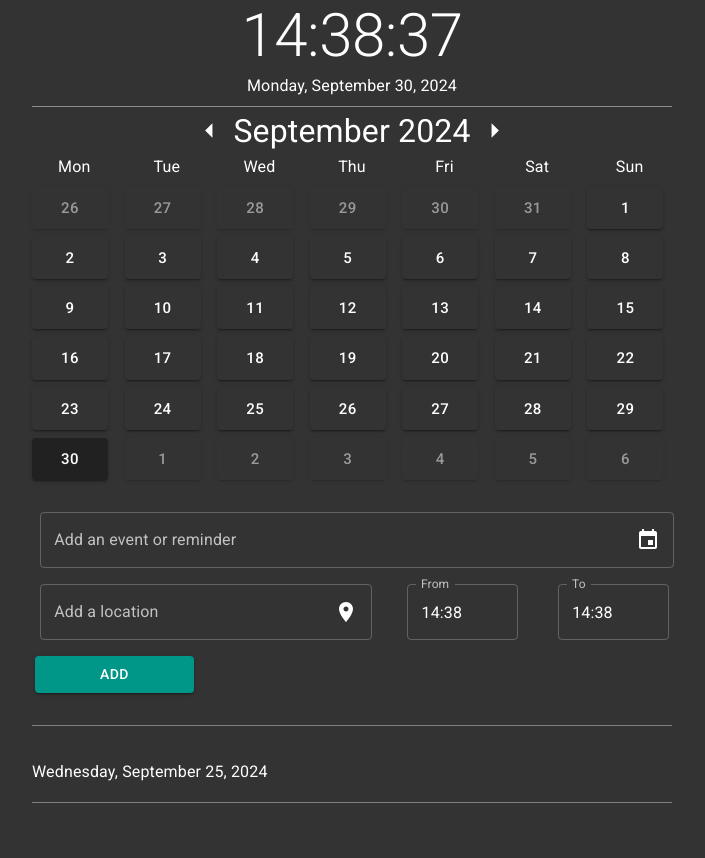
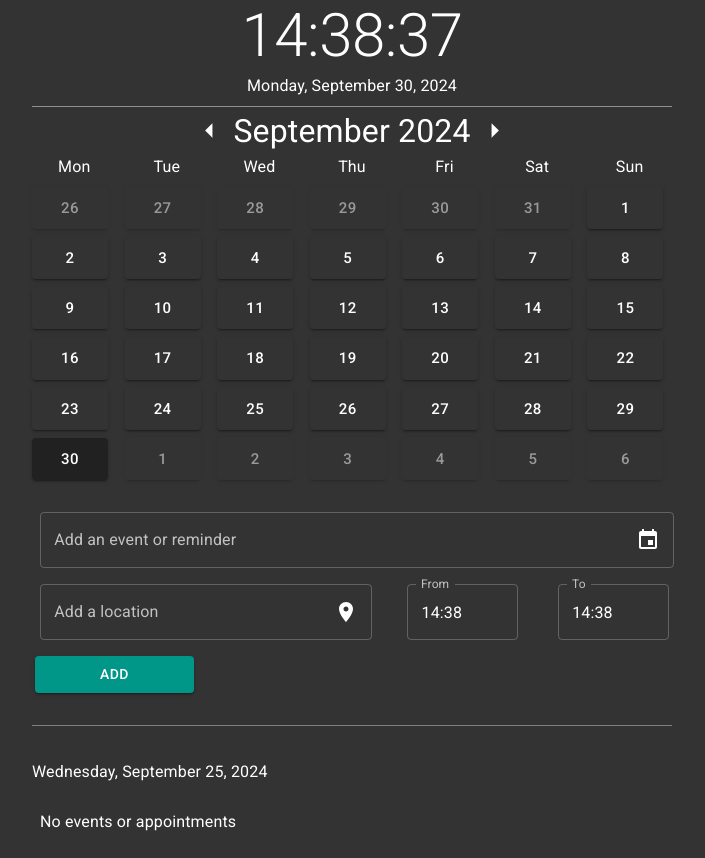
Before and after one commit to MarcusMohns/simple-calendar, a React (Vite) app: page / in a window 1280 px wide. Shown: the whole page, without its empty margins (288-993 px from the left). Before the commit the page ends 835 px from the top, so only its background shows below. Built offline with nearby package versions, Linux system fonts and the light colour scheme.

Commit message:
add if no appointments message

```diff
--- a/src/Appointments.jsx
+++ b/src/Appointments.jsx
@@ -9,10 +9,10 @@ const Appointments = ({ appointments, deleteAppointment }) => {
         width: "50%",
         padding: 1,
         margin: 2,
-        borderTop: "1px solid grey",
       }}
     >
-      {appointments.map((appointment) => (
+      {appointments.length ? (
+        appointments.map((appointment) => (
           <Appointment
             text={appointment.text}
             fromTime={appointment.fromTime}
@@ -22,7 +22,10 @@ const Appointments = ({ appointments, deleteAppointment }) => {
             id={appointment.id}
             key={appointment.id}
           />
-      ))}
+        ))
+      ) : (
+        <div>No events or appointments</div>
+      )}
     </List>
   );
 };
```
Lines whose indentation alone changed are shown as unchanged.
